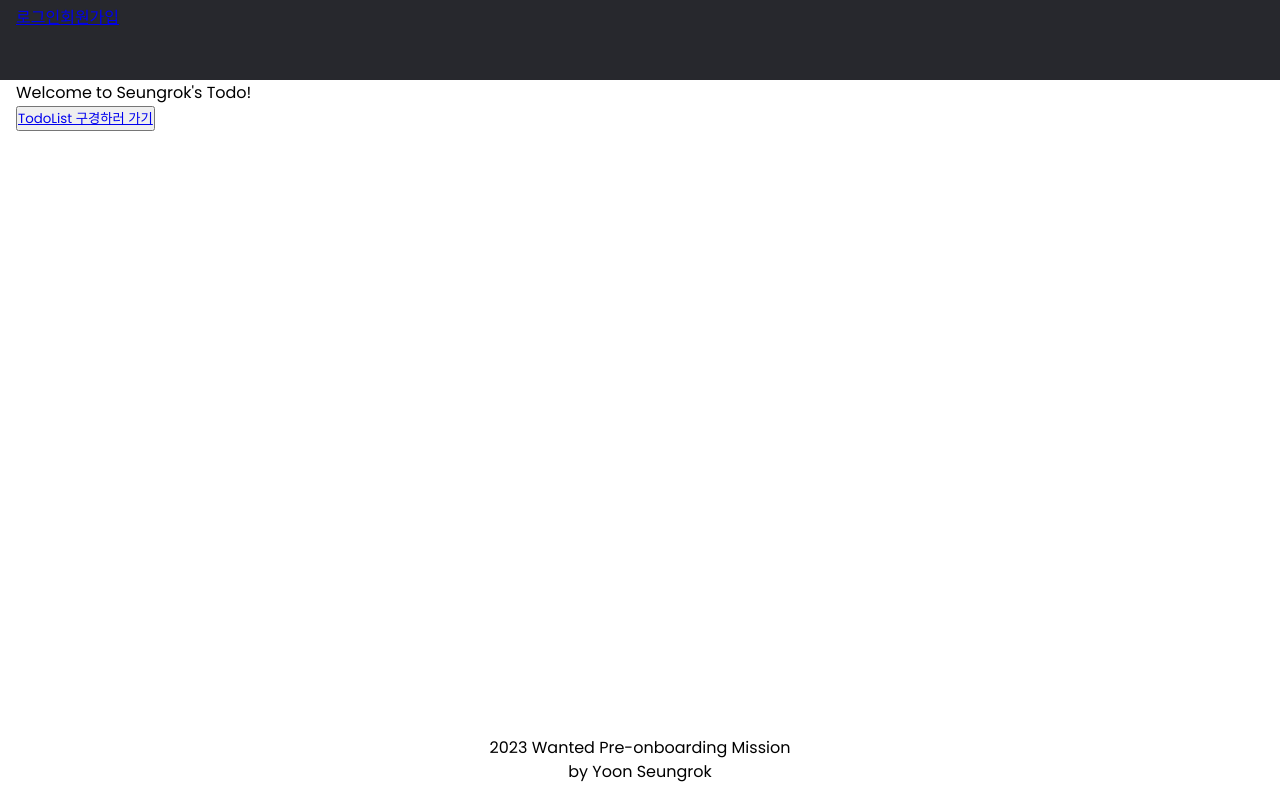
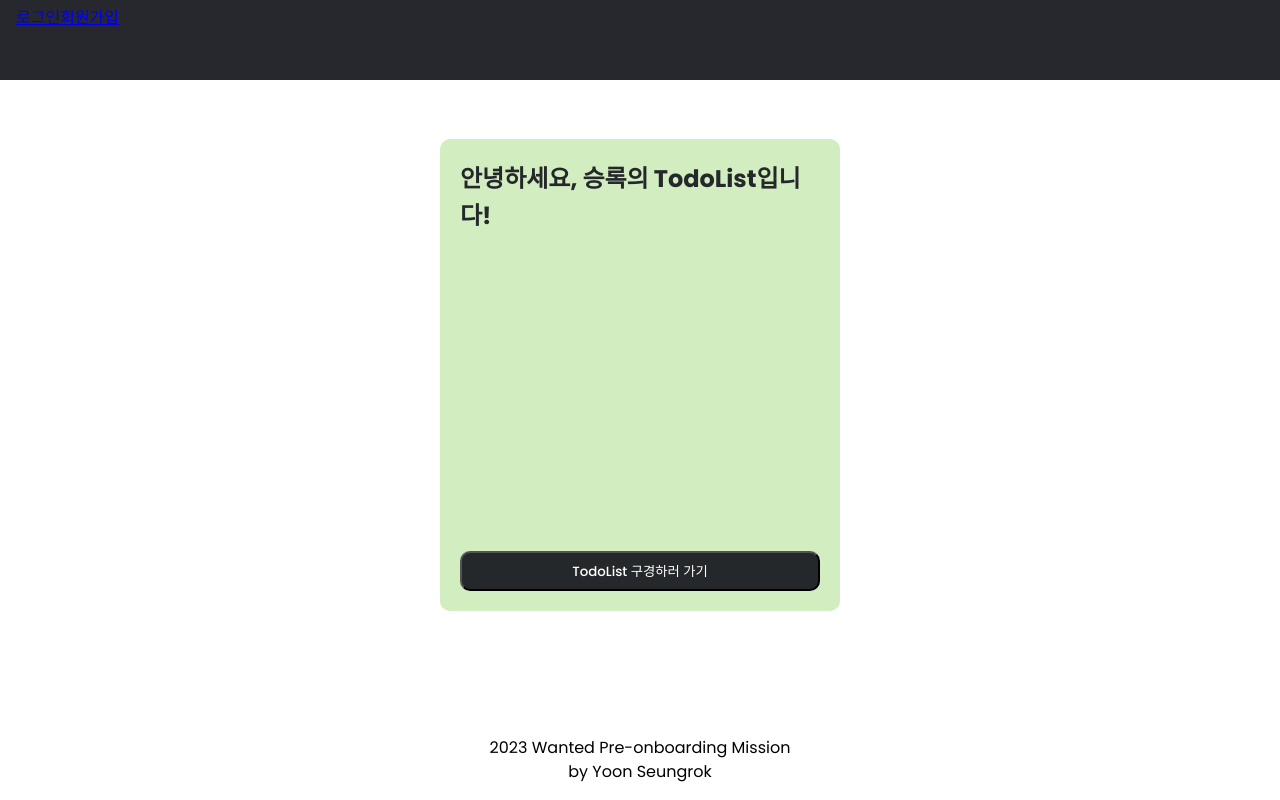
Before and after one commit to SeungrokYoon/wanted-pre-onboarding-frontend, a React (Create React App) app: page / in a window 1280 px wide. Built offline with nearby package versions, Linux system fonts and the light colour scheme.

Commit message:
style: change style in HomePage & create NavigateButton

```diff
--- /dev/null
+++ b/src/components/NavigateButton.tsx
@@ -0,0 +1,33 @@
+import styled from '@emotion/styled'
+import { useNavigate } from 'react-router-dom'
+
+interface NavigateButtonType {
+  to: string
+  text: string
+}
+
+const NavigateButton = ({ to, text }: NavigateButtonType) => {
+  const navigate = useNavigate()
+  return (
+    <Button
+      type="button"
+      onClick={() => {
+        navigate(to)
+      }}
+    >
+      {text}
+    </Button>
+  )
+}
+
+export default NavigateButton
+
+const Button = styled.button`
+  width: 100%;
+  height: 40px;
+  padding: 10px auto;
+  color: ${(props) => props.theme.colors.primary_white};
+  font-weight: 500;
+  border-radius: 10px;
+  background-color: ${(props) => props.theme.colors.primary_black_01};
+`
--- a/src/pages/HomePage.tsx
+++ b/src/pages/HomePage.tsx
@@ -1,16 +1,38 @@
-import { Link } from 'react-router-dom'
+import styled from '@emotion/styled'
+import NavigateButton from '../components/NavigateButton'
 
 const HomePage = () => {
   return (
-    <section>
-      {"Welcome to Seungrok's Todo!"}
-      <div>
-        <button type="button">
-          <Link to="/todo">TodoList 구경하러 가기</Link>
-        </button>
-      </div>
-    </section>
+    <Section>
+      <CardContainer>
+        <H1>{'안녕하세요, 승록의 TodoList입니다!'}</H1>
+        <NavigateButton to="/todo" text={'TodoList 구경하러 가기'} />
+      </CardContainer>
+    </Section>
   )
 }
 
 export default HomePage
+
+const Section = styled.section`
+  display: flex;
+  justify-content: center;
+  align-items: center;
+  height: 100%;
+`
+
+const CardContainer = styled.div`
+  display: flex;
+  flex-direction: column;
+  justify-content: space-between;
+  align-items: center;
+  width: 400px;
+  height: 80%;
+  padding: 20px;
+  background-color: ${(props) => props.theme.colors.primary_bg_01};
+  border-radius: 10px;
+`
+
+const H1 = styled.h1`
+  color: ${(props) => props.theme.colors.primary_black_01};
+`
--- a/src/pages/PageLayout.tsx
+++ b/src/pages/PageLayout.tsx
@@ -8,8 +8,9 @@ const PageLayout = ({ children }: PropsWithChildren) => {
 export default PageLayout
 
 const Main = styled.main`
-  min-height: calc(100% - 5rem - 50px);
+  height: calc(100% - 5rem - 50px);
   padding-top: 5rem;
   padding-left: 1rem;
   padding-right: 1rem;
+  overflow-y: auto;
 `
```
